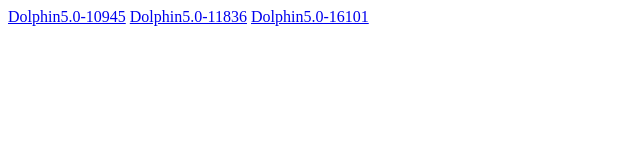
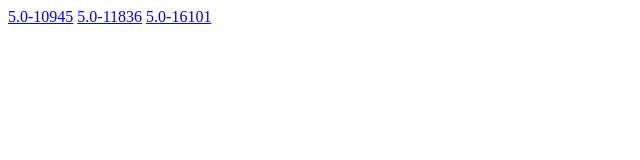
Before and after one commit to WaterLemons2k/file.waterlemons2k.com, a plain HTML site: page Dolphin/index.html in a window 1280 px wide. Shown: the whole page, without its empty margins (0-640 px from the left). Drawn offline with Linux system fonts and the light colour scheme.

Commit message:
Delete dolphin

```diff
--- a/Dolphin/index.html
+++ b/Dolphin/index.html
@@ -5,8 +5,8 @@
 <title>Dolphin</title>
 </head>
 <body>
-<a href="dolphin5.0-10945.7z">Dolphin5.0-10945</a>
-<a href="dolphin5.0-11836.7z">Dolphin5.0-11836</a>
-<a href="dolphin5.0-16101.7z">Dolphin5.0-16101</a>
+<a href="dolphin5.0-10945.7z">5.0-10945</a>
+<a href="dolphin5.0-11836.7z">5.0-11836</a>
+<a href="dolphin5.0-16101.7z">5.0-16101</a>
 </body>
 </html>
```
